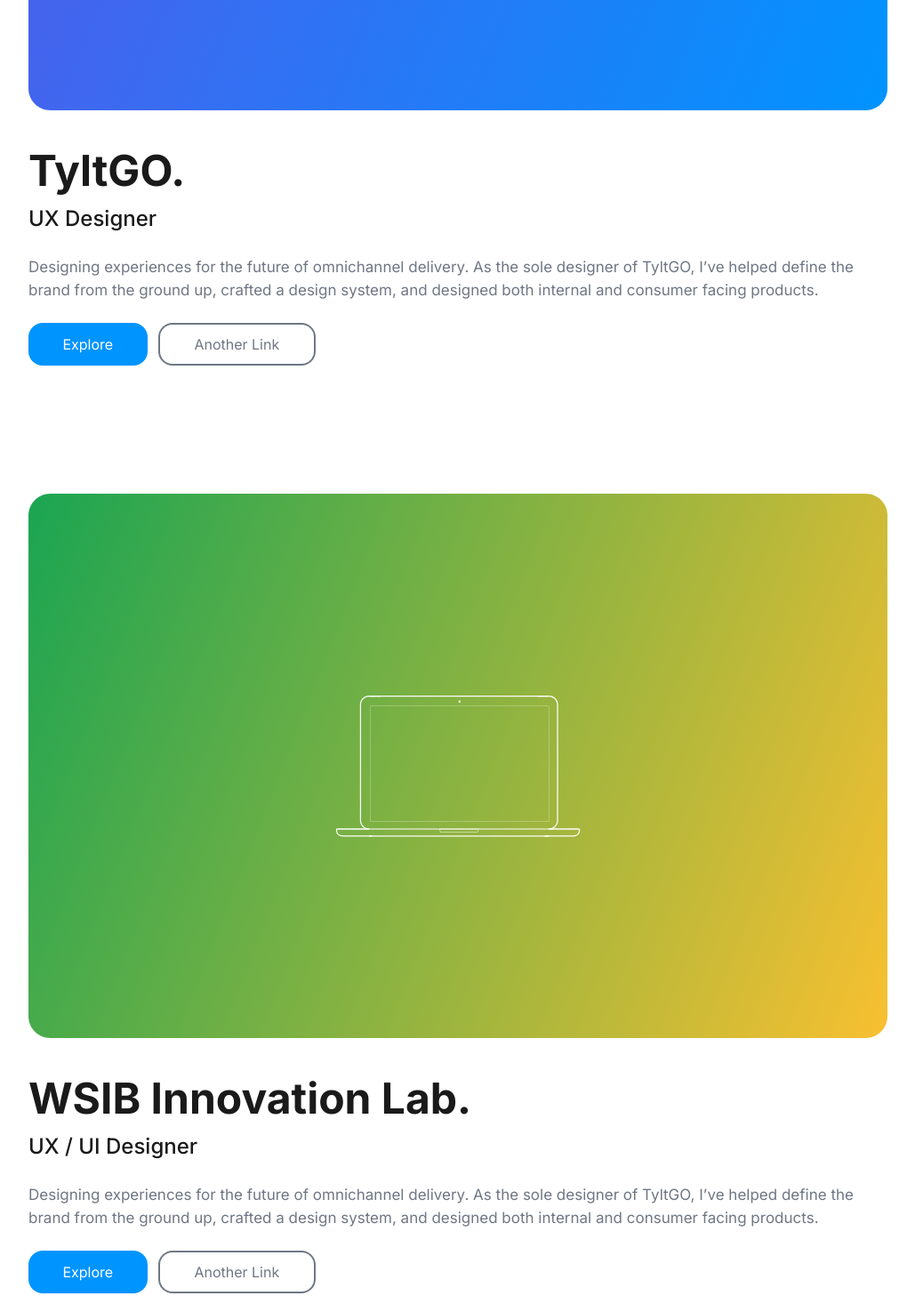
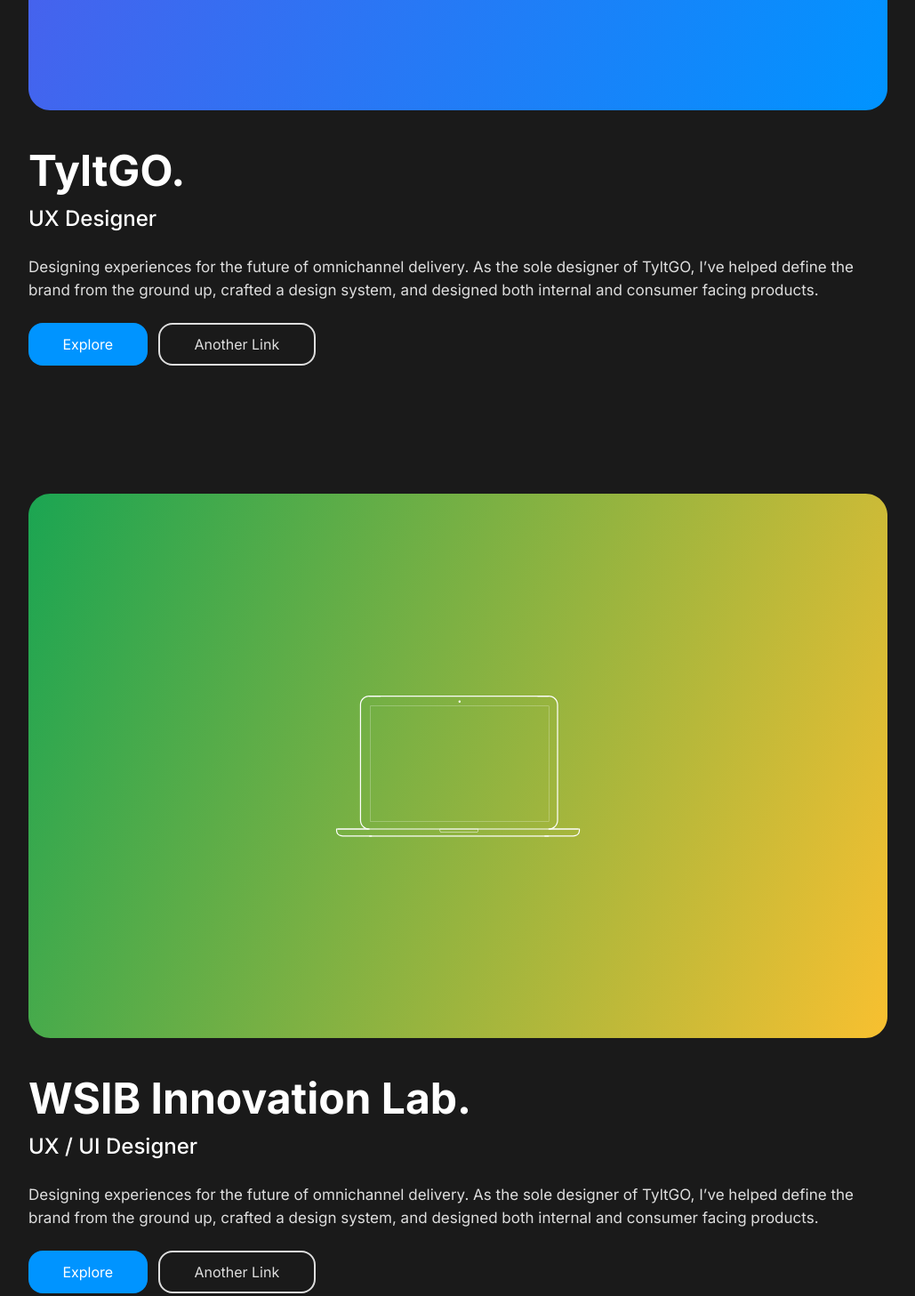
Before and after one commit to rikindesign/portfolio_copy, a plain HTML site: page index.html in a window 1280 px wide. Shown: the part 880-2337 px from the top of the page at 89% size, without its empty margins (125-1154 px from the left). Drawn offline with nearby package versions, Linux system fonts and the light colour scheme.

Commit message:
Reverted to dark mode, readded cursor SASS, implemented DRY code for SASS files

```diff
--- a/_cursor.sass
+++ b/_cursor.sass
@@ -22,7 +22,7 @@
 	z-index:99998
 
 .cursor2
-	border: 4px solid $white
+	border: 4px solid $blue-light
 
 // Media Query
 @media screen and (max-width: 1200px)
--- a/_variables-mixins.sass
+++ b/_variables-mixins.sass
@@ -1,14 +1,16 @@
 /* Variables & Mixins Test - R & Design 4.0 */
 
-// Colours
-$black: #1a1a1a
-$white: #ffffff
-$purple-light: #5359ea
+// Light Colours
+$black: #1A1A1A
+$white: #FFFFFF
+$purple-light: #5359EA
 $blue-light: #0094FF
 $green-light: #1BA552
 $yellow-light: #C08A00
 $red-light: #D73B3B
 $gray-light: #6F7784
+
+$gray-dark: #DEDEDE
 
 // Gradients
 $gradient-purple-blue-light: linear-gradient(104.47deg, #5359EA 0%, #0094FF 100%)
--- a/index.html
+++ b/index.html
@@ -71,7 +71,7 @@
     </div>
 </section>
 
-<section id="three">
+<section id="three"></section>
 
 <!-- Cursor Views -->
 <div class='cursor' id="cursor"></div>
@@ -90,7 +90,7 @@
 </script>
 
 <!-- Local Scripts -->
-    <script src="cursor.js"></script>
+<!-- <script src="cursor.js"></script> -->
 <script src="app.js"></script>
 <script src="skew.js"></script>
 <!-- <script src="scroll.js"></script> -->
--- a/styles.sass
+++ b/styles.sass
@@ -9,8 +9,9 @@
 
 /** Main Styling **/
 body
-    background-color: $white !important
+    background-color: $black !important
     overflow-x: hidden
+    cursor: none
 
 section#one
     height: 40vh
@@ -20,7 +21,7 @@ section#one
     margin-bottom: $spacing-xl
 
     h1
-        color: $black
+        color: $white
         font-size: $mega
         font-family: $font
         font-weight: $weight-bold
@@ -48,7 +49,7 @@ section#two, section#three
             width: 100%
             vertical-align: middle
         .title
-            color: $black
+            color: $white
             font-size: $title
             font-family: $font
             font-weight: $weight-bold
@@ -56,7 +57,7 @@ section#two, section#three
             padding-top: $spacing-l
 
         .large
-            color: $black
+            color: $white
             font-size: $large
             font-family: $font
             font-weight: $weight-medium
@@ -64,7 +65,7 @@ section#two, section#three
             padding-top: $spacing-none
 
         .regular
-            color: $gray-light
+            color: $gray-dark
             font-size: $regular
             font-family: $font
             font-weight: $weight-regular
@@ -92,8 +93,8 @@ section#two, section#three
                 font-weight: $weight-regular
 
                 background-color: transparent
-                color: $gray-light
-                border: solid 2px $gray-light
+                color: $gray-dark
+                border: solid 2px $gray-dark
                 +border-radius($radius-16)
 
                 height: 48px
```
Also changed, not shown: styles.css, 1 other file. Lines whose indentation alone changed are shown as unchanged.
